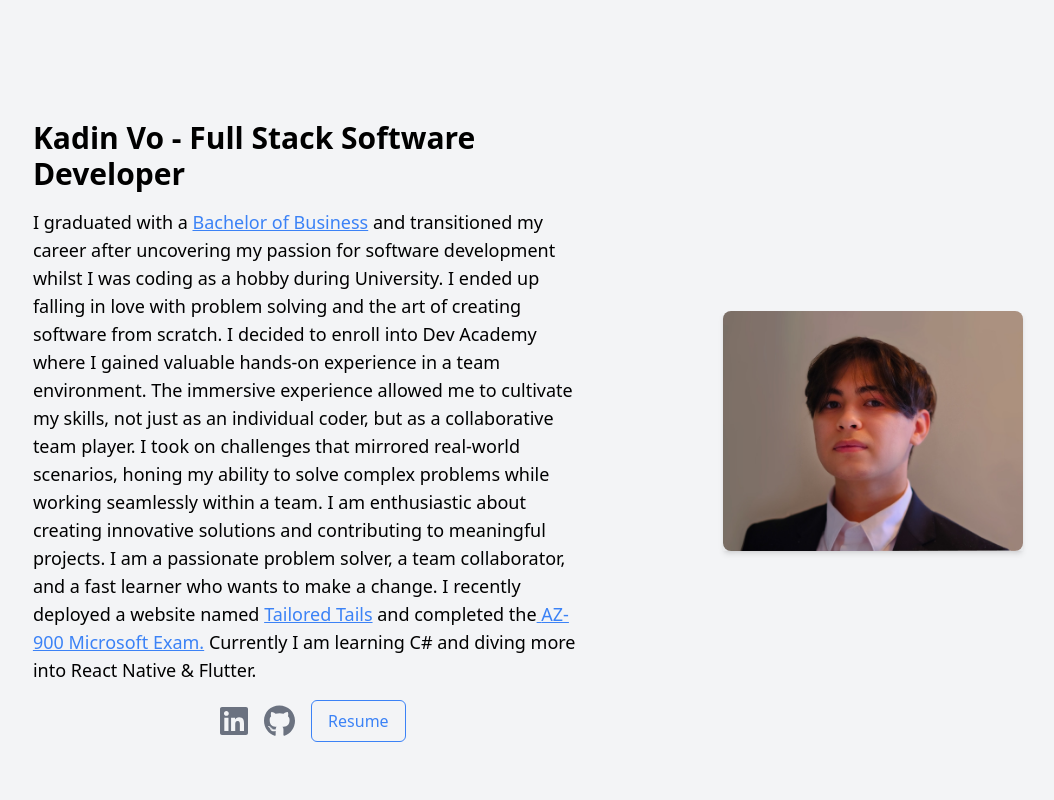
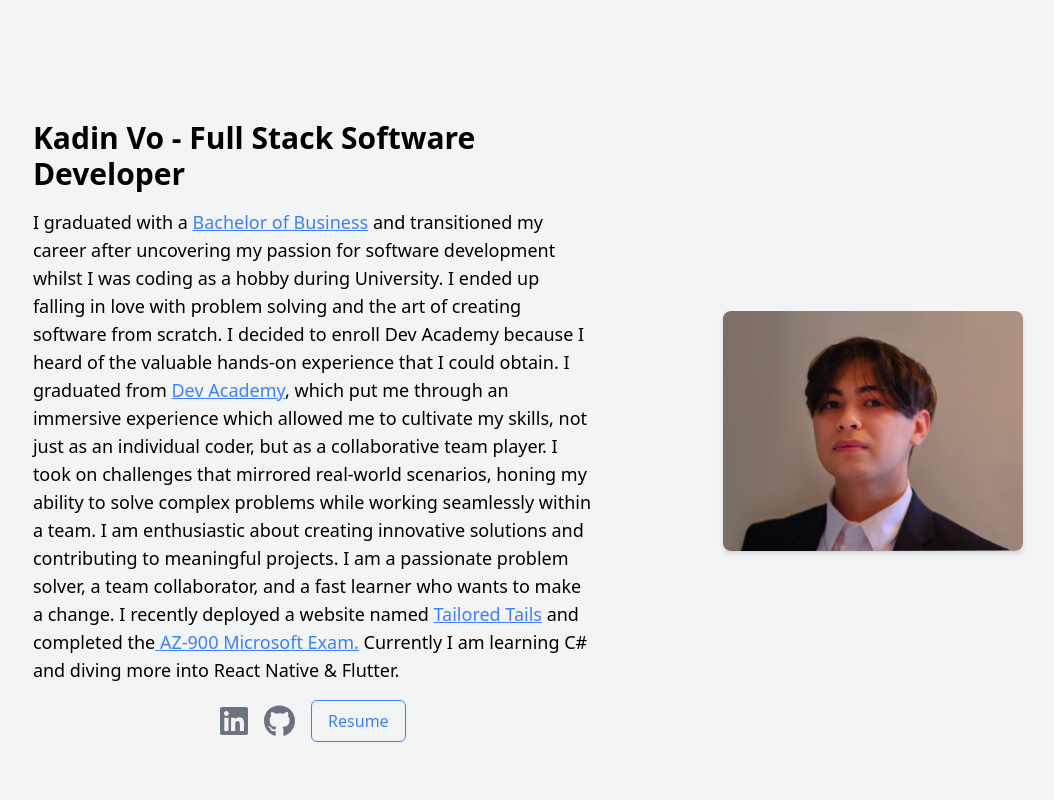
Before and after one commit to KadeVo/portfolio, a React (Create React App) app: page / in a window 1280 px wide. Shown: the top 800 px of the page, without its empty margins (112-1166 px from the left). Built offline with nearby package versions, Linux system fonts and the light colour scheme.

Commit message:
Added dev cert

```diff
--- a/src/components/About.js
+++ b/src/components/About.js
@@ -2,6 +2,7 @@ import kadinImage from '../assets/images/kadin.jpg'
 import microsoftCert from '../assets/images/AZ-900.pdf'
 import bachelorCert from '../assets/images/bachelor.pdf'
 import Socials from './Socials'
+import devacademy from '../assets/images/dev.pdf'
 
 const About = () => {
   return (
@@ -19,16 +20,21 @@ const About = () => {
           and transitioned my career after uncovering my passion for software
           development whilst I was coding as a hobby during University. I ended
           up falling in love with problem solving and the art of creating
-          software from scratch. I decided to enroll into Dev Academy where I
-          gained valuable hands-on experience in a team environment. The
-          immersive experience allowed me to cultivate my skills, not just as an
-          individual coder, but as a collaborative team player. I took on
-          challenges that mirrored real-world scenarios, honing my ability to
-          solve complex problems while working seamlessly within a team. I am
-          enthusiastic about creating innovative solutions and contributing to
-          meaningful projects. I am a passionate problem solver, a team
-          collaborator, and a fast learner who wants to make a change. I
-          recently deployed a website named{' '}
+          software from scratch. I decided to enroll Dev Academy because I heard
+          of the valuable hands-on experience that I could obtain. I graduated
+          from{' '}
+          <a href={devacademy} className="underline text-blue-500">
+            Dev Academy
+          </a>
+          , which put me through an immersive experience which allowed me to
+          cultivate my skills, not just as an individual coder, but as a
+          collaborative team player. I took on challenges that mirrored
+          real-world scenarios, honing my ability to solve complex problems
+          while working seamlessly within a team. I am enthusiastic about
+          creating innovative solutions and contributing to meaningful projects.
+          I am a passionate problem solver, a team collaborator, and a fast
+          learner who wants to make a change. I recently deployed a website
+          named{' '}
           <a
             href="https://tailoredtails.onrender.com/"
             target="_blank"
```
Also changed, not shown: 2 other files (tests, documents, lock files or other folders).
